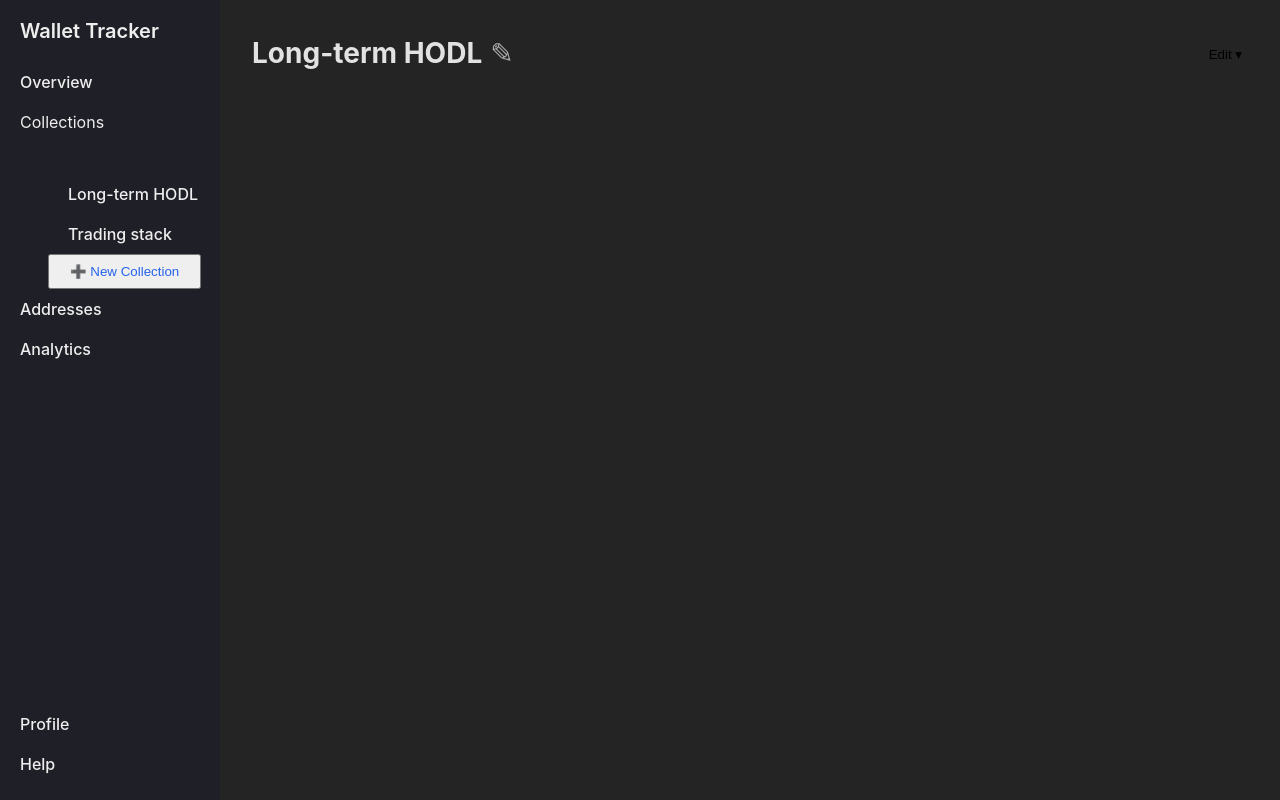
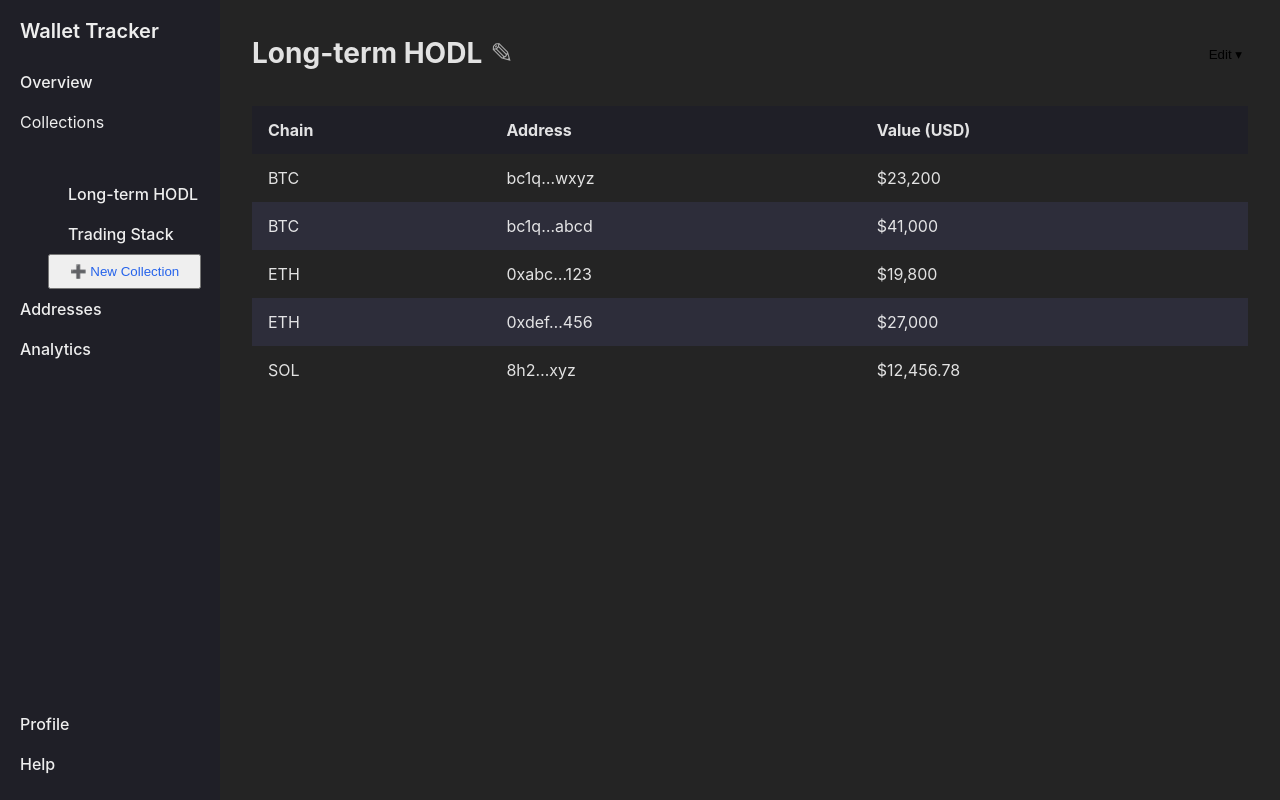
Before and after one commit to paul-pilipczuk/wallet-tracker, a React (Vite) app: page /collections/long-term-hodl in a window 1280 px wide. Built offline with nearby package versions, Linux system fonts and the light colour scheme.

Commit message:
added in basic table for collections, reconfiged for rename updates to local state

```diff
--- a/src/components/SideBar.jsx
+++ b/src/components/SideBar.jsx
@@ -1,6 +1,7 @@
 import { NavLink, useNavigate } from "react-router-dom";
 import { useState } from "react";
-import { mockCollections } from "../data/mockCollections";
+import { useContext } from "react";
+import { CollectionsContext } from "../contexts/CollectionsContext";
 
 import "./SideBar.css";
 
@@ -9,7 +10,8 @@ export default function SideBar() {
   const [open, setOpen] = useState(true);
 
 //  const collections = []; // This would be fetched from an API or context in a real app, empty for now
-  const collections = mockCollections; // Using mock data for now
+//  const collections = mockCollections; // Using mock data for now
+  const { collections } = useContext(CollectionsContext);
 
   return (
     <aside className="sidebar">
--- /dev/null
+++ b/src/contexts/CollectionsContext.jsx
@@ -0,0 +1,18 @@
+import React, { createContext, useState } from "react";
+import { mockCollections as initialData } from "../data/mockCollections";
+
+export const CollectionsContext = createContext({
+  collections: [],
+  setCollections: () => {},
+});
+
+export function CollectionsProvider({ children }) {
+
+  const [collections, setCollections] = useState(initialData);
+
+  return (
+    <CollectionsContext.Provider value={{ collections, setCollections }}>
+      {children}
+    </CollectionsContext.Provider>
+  );
+}
--- /dev/null
+++ b/src/data/mCollections.json
@@ -0,0 +1,28 @@
+[
+    {
+      "id": "long-term-hodl",
+      "name": "Long-term HODL",
+      "assets": {
+        "BTC": [
+          { "address": "bc1q…abcd", "usd": 41000 },
+          { "address": "bc1q…wxyz", "usd": 23200 }
+        ],
+        "ETH": [
+          { "address": "0xabc…123", "usd": 19800 },
+          { "address": "0xdef…456", "usd": 27000 }
+        ],
+        "SOL": [
+          { "address": "8h2…xyz", "usd": 12456.78 }
+        ]
+      }
+    },
+    {
+      "id": "trading-stack",
+      "name": "Trading Stack",
+      "assets": {
+        "BTC": [ { "address": "bc1q…987", "usd": 30000 } ],
+        "ETH": [ { "address": "0xaaa…bbb", "usd": 50000 } ],
+        "SOL": [ { "address": "9p9…zzz", "usd": 18765.43 } ]
+      }
+    }
+  ]
--- a/src/data/mockCollections.js
+++ b/src/data/mockCollections.js
@@ -1,32 +1,7 @@
-export const mockCollections = [
-    {
-      id: "long-term-hodl",
-      name: "Long-term HODL",
-      assets: {
-        BTC: [
-          { address: "bc1q…abcd", usd: 41000 },
-          { address: "bc1q…wxyz", usd: 23200 },
-        ],
-        ETH: [
-          { address: "0xabc…123", usd: 19800 },
-          { address: "0xdef…456", usd: 27000 },
-        ],
-        SOL: [
-          { address: "8h2…xyz", usd: 12456.78 },
-        ],
-      },
-    },
+import collectionsData from "./mCollections.json";
 
-    {
-      id: "trading-stack",
-      name: "Trading stack",
-      assets: {
-        BTC: [{ address: "bc1q…987", usd: 30000 }],
-        ETH: [{ address: "0xaaa…bbb", usd: 50000 }],
-        SOL: [{ address: "9p9…zzz", usd: 18765.43 }],
-      },
-    },
-];
+
+export const mockCollections = collectionsData;
 
 export const collectionTotals = c =>
   Object.values(c.assets).flat().reduce((sum, a) => sum + a.usd, 0);
--- a/src/main.jsx
+++ b/src/main.jsx
@@ -3,9 +3,13 @@ import { createRoot } from "react-dom/client";
 import { RouterProvider } from "react-router-dom";
 import { router } from "./router.jsx";
 import "./index.css";
+import { CollectionsProvider } from "./contexts/CollectionsContext.jsx";
+
 
 createRoot(document.getElementById("root")).render(
   <StrictMode>
-    <RouterProvider router={router} />
+    <CollectionsProvider>
+      <RouterProvider router={router} />
+    </CollectionsProvider>
   </StrictMode>
 );
--- a/src/pages/Collections.css
+++ b/src/pages/Collections.css
@@ -94,7 +94,33 @@
 /* styles for total & pie chart go here */
 
 /* ───────── ADDRESS LIST ───────── */
-/* styles for table or card list go here */
+.address-list {
+    margin-top: 1rem;
+  }
+
+  .address-table {
+    width: 100%;
+    border-collapse: collapse;
+  }
+
+  .address-table th,
+  .address-table td {
+    text-align: left;
+    padding: 0.75rem 1rem;
+  }
+
+  .address-table thead {
+    background: var(--bg-outer, #2d2d3a);
+  }
+
+  .address-table tbody tr:nth-child(even) {
+    background: var(--bg-hover, #3c3c4a);
+  }
+
+  .address-table tbody tr:hover {
+    background: var(--bg-active, #44475a);
+    cursor: pointer;
+  }
 
 /* ───────── MODAL & ANIMATION ───────── */
 /* styles for Add Address modal or transitions go here */
--- a/src/pages/Collections.jsx
+++ b/src/pages/Collections.jsx
@@ -1,32 +1,35 @@
 // src/pages/Collections.jsx
 import { useState } from "react";
 import {useEffect} from "react";
+import {useContext} from "react";
 import { useParams, useNavigate } from "react-router-dom";
-import { mockCollections, collectionTotals, breakdownForPie} from "../data/mockCollections";
+import { collectionTotals, breakdownForPie} from "../data/mockCollections";
+import { CollectionsContext } from "../contexts/CollectionsContext";
 import "./Collections.css";
 
 export default function CollectionsPage() {
   const { id } = useParams();
   const navigate = useNavigate();
 
-  // ★ Determine if in "new collection" mode (no id param)
+  // Determine if in "new collection" mode (no id param)
   const isNew = !id;
 
-  // ★ Blank template for a new collection
+  // Blank template for a new collection
   const newTemplate = { id: "", name: "", assets: { BTC: [], ETH: [], SOL: [] } };
 
-  // ★ Choose template or find existing
+  // Choose template or find existing
+  const {collections ,setCollections} = useContext(CollectionsContext);
   const collection = isNew
     ? newTemplate
-    : mockCollections.find((c) => c.id === id);
+    : collections.find((c) => c.id === id);
 
-  // ★ Guard: if neither new nor found, show fallback
+  // if neither new nor found, show fallback
   if (!collection) {
     return <p>Collection not found.</p>;
   }
 
   // header state
-  // ★ start name-editing if new
+  // start name-editing if new
   const [isEditingName, setIsEditingName] = useState(isNew);
   const [nameDraft, setNameDraft]       = useState(collection.name);
   const [menuOpen, setMenuOpen]         = useState(false);
@@ -40,6 +43,14 @@ export default function CollectionsPage() {
 
   const handleSaveName = () => {
     // TODO: persist nameDraft back to your store/API
+    //setIsEditingName(false);
+    setCollections(prev =>
+        prev.map(c =>
+        c.id === id
+            ? { ...c, name: nameDraft }
+            : c
+        )
+    );
     setIsEditingName(false);
   };
 
@@ -55,6 +66,13 @@ export default function CollectionsPage() {
       navigate("/overview");
     }
   };
+
+  const addressEntries = Object.entries(collection.assets)
+    .flatMap(([chain, addr]) => addr.map((a) => ({...a , chain})))
+    .sort((a,b) => {
+        if (a.chain !== b.chain) return a.chain.localeCompare(b.chain);
+        return a.usd - b.usd;
+    });
 
   return (
     <div className="collections-wrapper">
@@ -100,7 +118,26 @@ export default function CollectionsPage() {
         </div>
       </header>
 
-      {/* next: summary panel & address list go here */}
+      <section className="address-list">
+        <table className="address-table">
+          <thead>
+            <tr>
+                <th>Chain</th>
+                <th>Address</th>
+                <th>Value (USD)</th>
+            </tr>
+          </thead>
+          <tbody>
+            {addressEntries.map(({address, chain, usd}) => (
+                <tr key = {`${chain}-${address}`}>
+                    <td>{chain}</td>
+                    <td>{address}</td>
+                    <td>${usd.toLocaleString()}</td>
+                </tr>
+            ))}
+          </tbody>
+        </table>
+      </section>
     </div>
   );
 }
```
